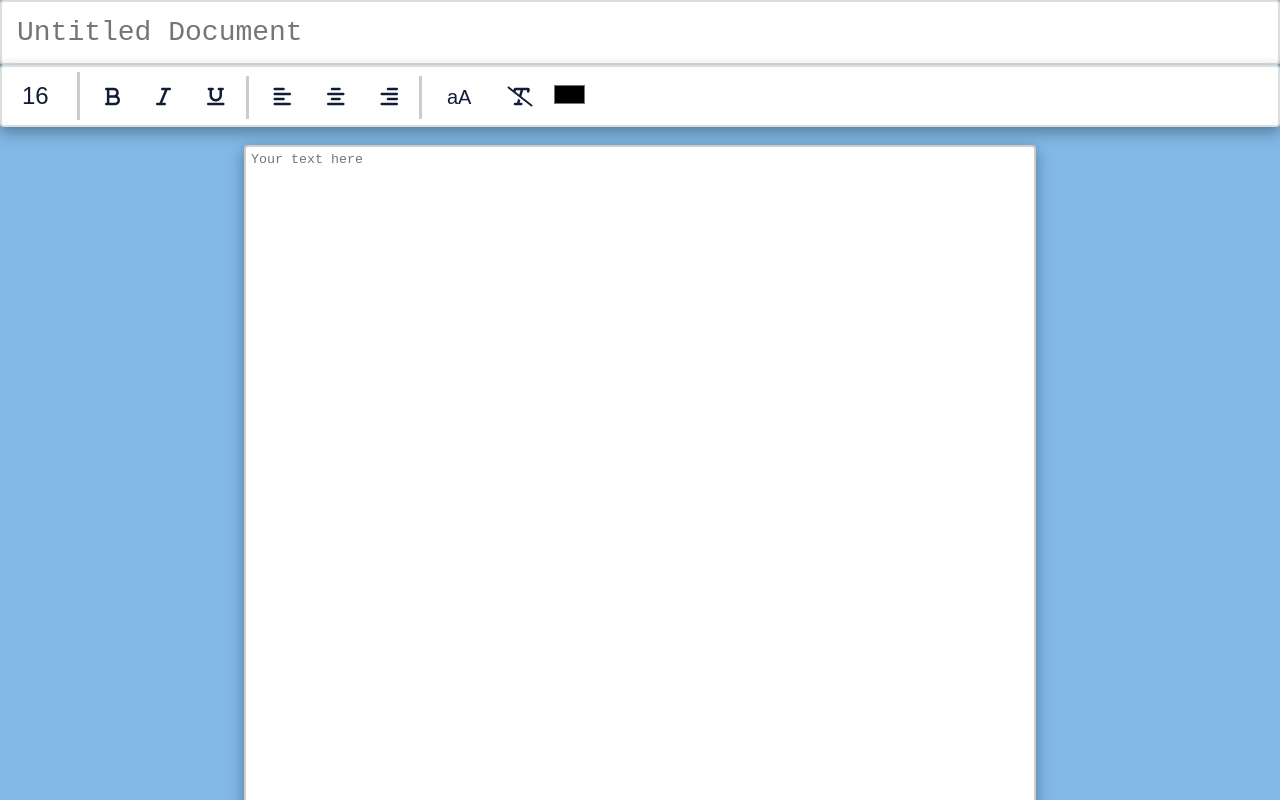
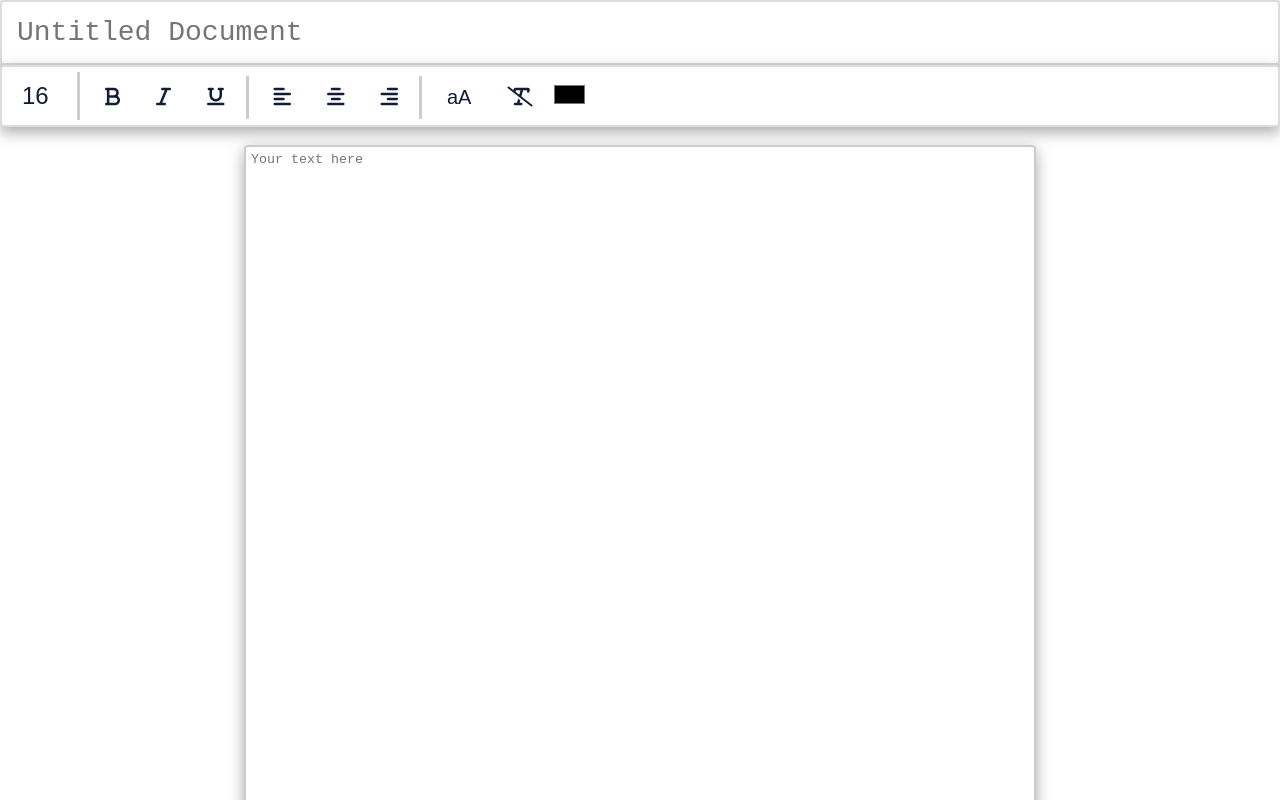
Before and after one commit to johnwaugh1/text-editor, a plain HTML site: page index.html in a window 1280 px wide. Shown: the top 800 px of the page. Drawn offline with Linux system fonts and the light colour scheme.

Commit message:
Update background color in style.css

```diff
--- a/style.css
+++ b/style.css
@@ -5,7 +5,7 @@
 }
 
 body {
-    background: #81b8e6;
+    background: #fff;
     height: 100vh;
     width: 100%;
     display: flex;
```
